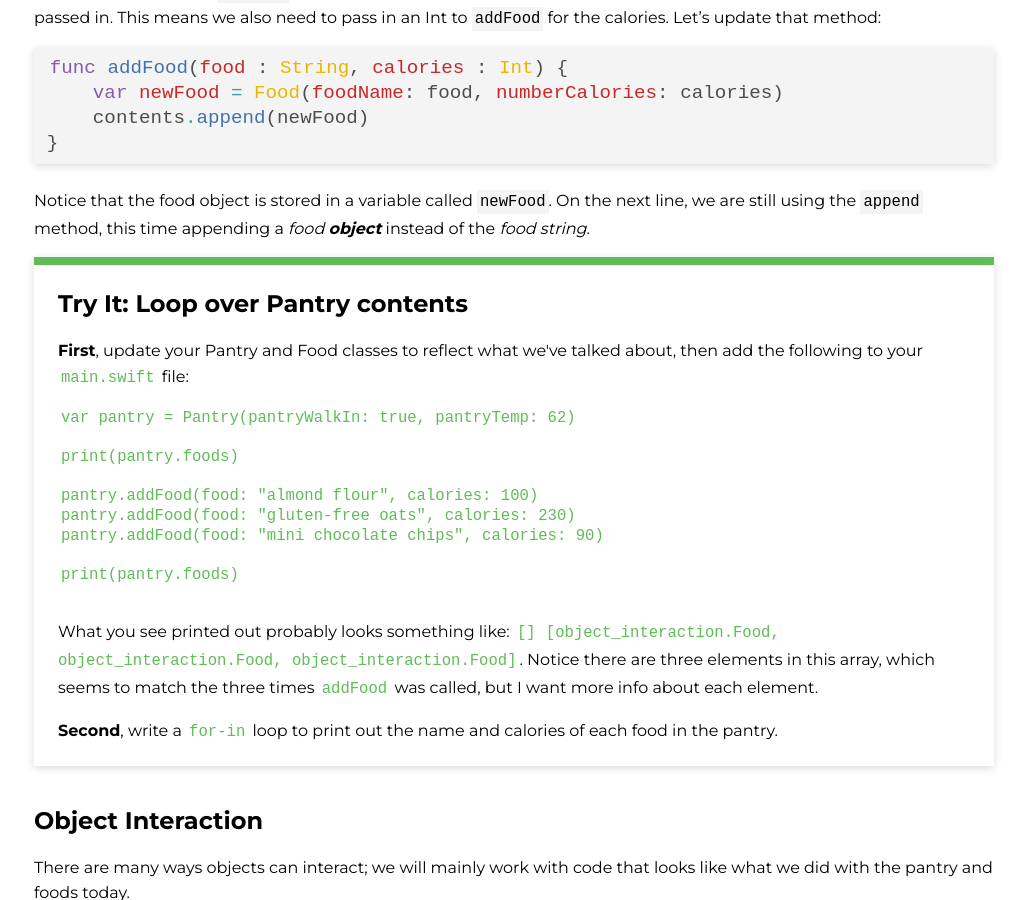
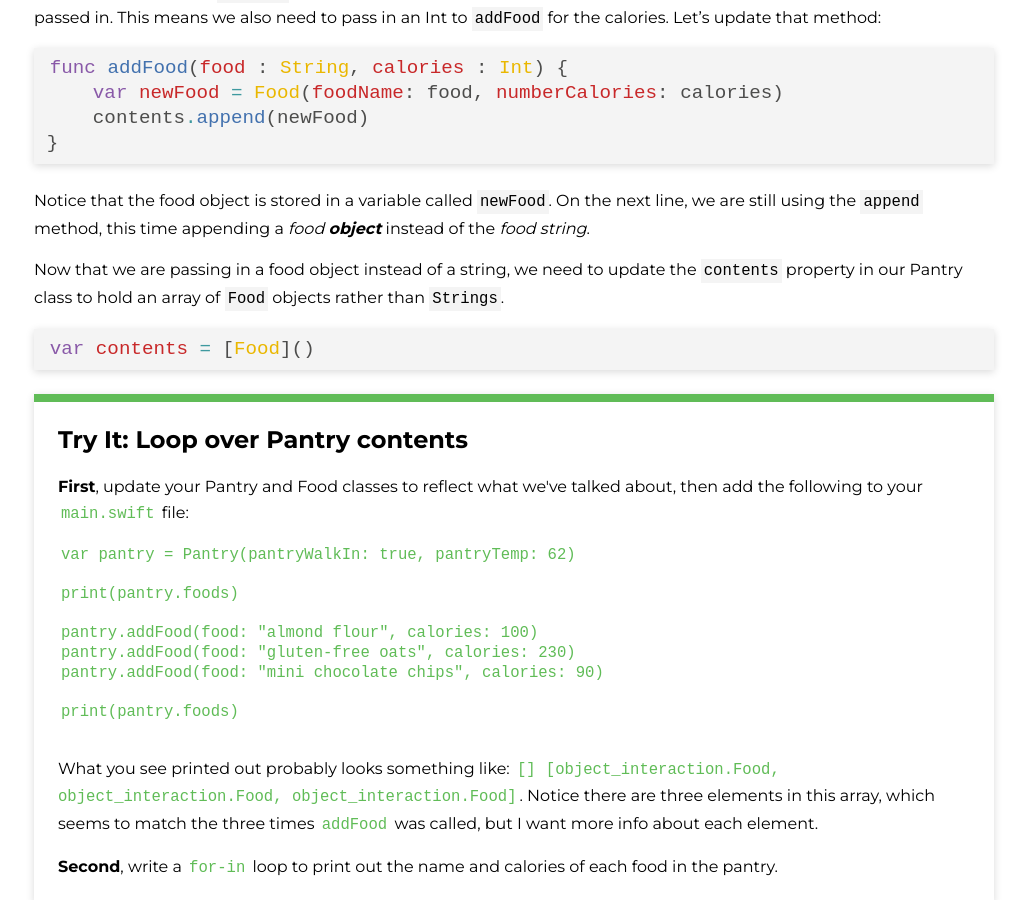
Before and after one commit to ameseee/kwk-curriculum-site, a Jekyll site: the page built from swift-ios/lessons/object-interaction/index.md, in a window 1280 px wide and 900 px high, scrolled down 3066 px. Shown: the whole window, without its empty margins (126-1153 px from the left). Built offline with Jekyll 4.4.1, drawn with Linux system fonts in a browser that asks for light colours; nearby versions of some CDN libraries.

Commit message:
Add note on updating data type for contents array

````diff
--- a/swift-ios/lessons/object-interaction/index.md
+++ b/swift-ios/lessons/object-interaction/index.md
@@ -121,6 +121,12 @@ func addFood(food : String, calories : Int) {
 
 Notice that the food object is stored in a variable called `newFood`. On the next line, we are still using the `append` method, this time appending a _food **object**_ instead of the _food string_.
 
+Now that we are passing in a food object instead of a string, we need to update the `contents` property in our Pantry class to hold an array of `Food` objects rather than `Strings`.
+
+```swift
+var contents = [Food]()
+```
+
 <div class="try-it">
   <h2>Try It: Loop over Pantry contents</h2>
   <p><strong>First</strong>, update your Pantry and Food classes to reflect what we've talked about, then add the following to your <code class="try-it-code">main.swift</code> file:</p>
````
